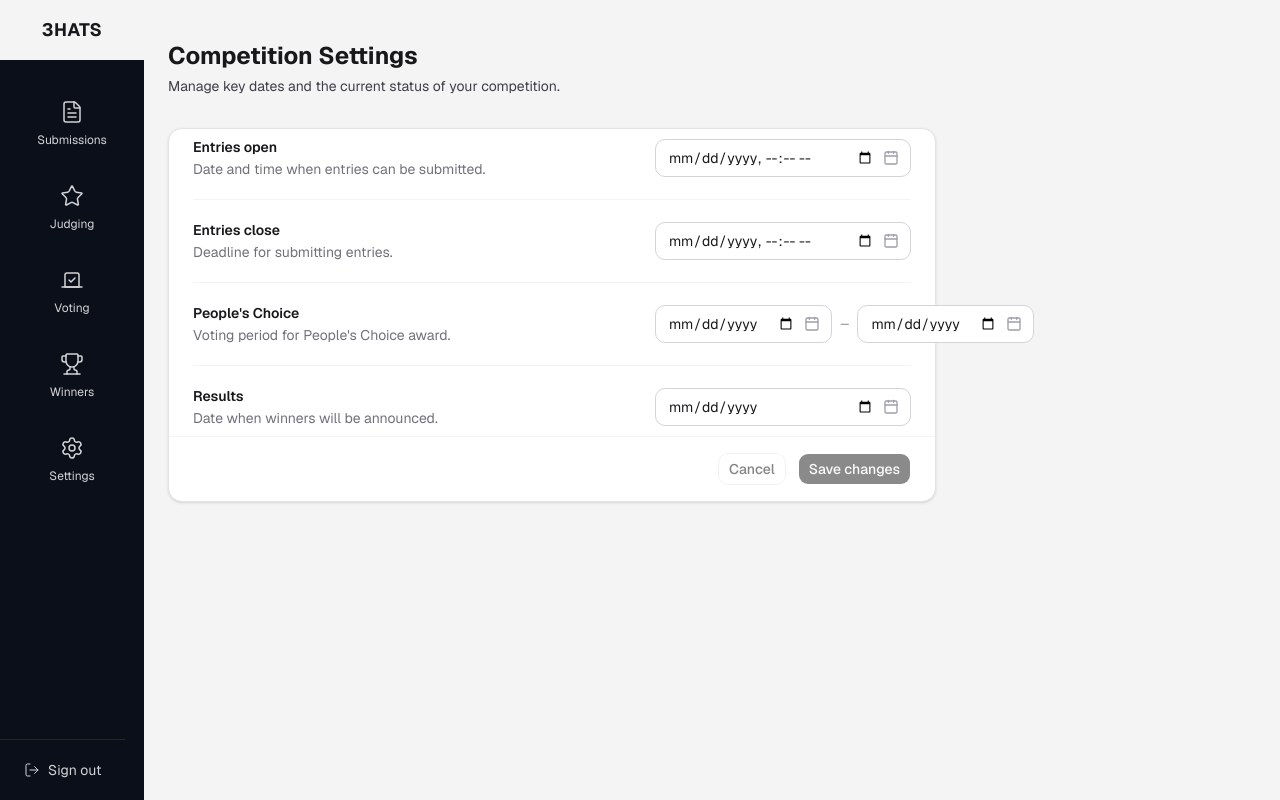
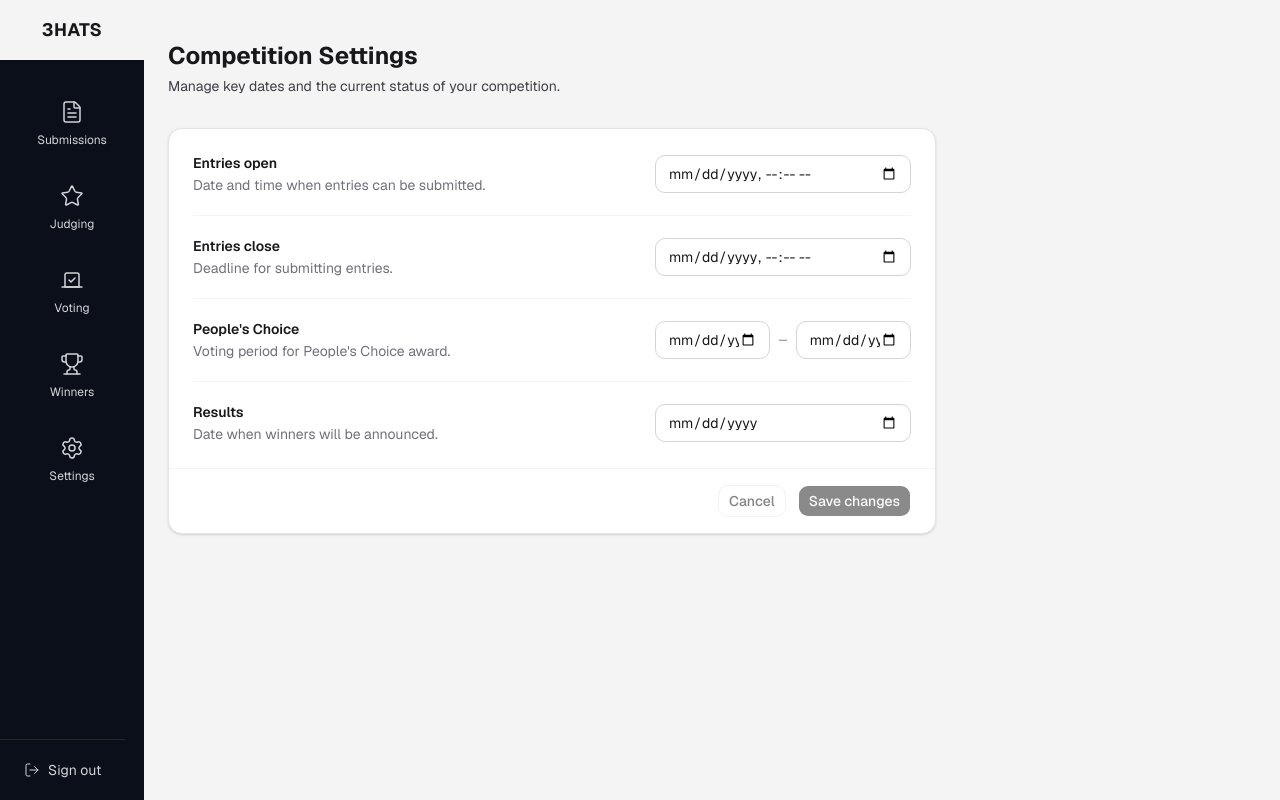
Before and after one commit to xlaoru/3-hats-contest, a Next.js app: page /admin/settings in a window 1280 px wide. Built offline with nearby package versions, Linux system fonts and the light colour scheme; no server answers; the database is empty; sample sign-in values are in the browser's storage.

Commit message:
Fix form styling

```diff
--- a/app/(root)/(admin)/admin/settings/settings-form.tsx
+++ b/app/(root)/(admin)/admin/settings/settings-form.tsx
@@ -3,7 +3,6 @@
 import { Button } from '@/components/ui/button'
 import { CompetitionDateItem, updateCompetitionDate } from '@/lib/actions/competitionDate.action'
 import { cn } from '@/lib/utils'
-import { CalendarIcon } from 'lucide-react'
 import { useMemo, useState, useTransition } from 'react'
 
 type SettingsFormProps = {
@@ -28,9 +27,18 @@ const fieldConfigs: FieldConfig[] = [
 
 type FormValues = Record<FieldName, string>
 
+const MIN_YEAR = 2000
+const MAX_YEAR = 2100
+const inputBounds = {
+  'datetime-local': { min: `${MIN_YEAR}-01-01T00:00`, max: `${MAX_YEAR}-12-31T23:59` },
+  date: { min: `${MIN_YEAR}-01-01`, max: `${MAX_YEAR}-12-31` },
+} as const
+
 function toInputValue(value: Date | string, type: 'datetime-local' | 'date'): string {
   const date = new Date(value)
   if (Number.isNaN(date.getTime())) return ''
+  const year = date.getFullYear()
+  if (year < MIN_YEAR || year > MAX_YEAR) return ''
   const iso = date.toISOString()
   return type === 'datetime-local' ? iso.slice(0, 16) : iso.slice(0, 10)
 }
@@ -51,7 +59,7 @@ function buildInitialValues(dates: CompetitionDateItem[]): { ids: Partial<Record
 const rowClass = 'flex flex-col gap-3 py-5 first:pt-0 last:pb-0 border-b border-zinc-100 last:border-b-0 sm:flex-row sm:items-center sm:justify-between'
 
 const inputClass =
-  'w-full appearance-none rounded-lg border border-zinc-300 bg-white px-3 py-2 pr-9 text-sm text-zinc-900 focus:outline-none focus:ring-2 focus:ring-zinc-400 disabled:opacity-50'
+  'w-full min-w-0 rounded-lg border border-zinc-300 bg-white px-3 py-2 text-sm text-zinc-900 focus:outline-none focus:ring-2 focus:ring-zinc-400 disabled:opacity-50'
 
 function DateField({
   value,
@@ -64,20 +72,18 @@ function DateField({
   type: 'datetime-local' | 'date'
   disabled?: boolean
 }) {
+  const bounds = inputBounds[type]
+
   return (
-    <div className="relative">
     <input
       type={type}
       value={value}
       disabled={disabled}
       onChange={(e) => onChange(e.target.value)}
+      min={bounds.min}
+      max={bounds.max}
       className={inputClass}
     />
-      <CalendarIcon
-        size={16}
-        className="pointer-events-none absolute right-3 top-1/2 -translate-y-1/2 text-zinc-400"
-      />
-    </div>
   )
 }
 
@@ -107,6 +113,16 @@ export default function SettingsForm({ dates }: SettingsFormProps) {
 
     if (changed.length === 0) return
 
+    const invalidField = changed.find((field) => {
+      const year = new Date(values[field.name]).getFullYear()
+      return year < MIN_YEAR || year > MAX_YEAR
+    })
+
+    if (invalidField) {
+      setError(`Enter a valid year (${MIN_YEAR}–${MAX_YEAR}) for "${invalidField.sourceName}".`)
+      return
+    }
+
     startTransition(async () => {
       const results = await Promise.all(
         changed.map((field) => {
@@ -127,7 +143,7 @@ export default function SettingsForm({ dates }: SettingsFormProps) {
 
   return (
     <div className="w-full max-w-3xl rounded-xl border border-zinc-200 bg-white shadow-sm">
-      <div className="flex flex-col px-6 py-2">
+      <div className="flex flex-col p-6">
         <div className={rowClass}>
           <div className="flex flex-col gap-0.5">
             <p className="text-sm font-semibold text-zinc-900">Entries open</p>
@@ -164,19 +180,23 @@ export default function SettingsForm({ dates }: SettingsFormProps) {
             <p className="text-sm text-zinc-500">Voting period for People&apos;s Choice award.</p>
           </div>
           <div className="flex w-full items-center gap-2 sm:w-64 shrink-0">
+            <div className="min-w-0 flex-1">
               <DateField
                 type="date"
                 value={values.votingStart}
                 onChange={(v) => update('votingStart', v)}
                 disabled={isPending}
               />
+            </div>
             <span className="shrink-0 text-zinc-400">–</span>
+            <div className="min-w-0 flex-1">
               <DateField
                 type="date"
                 value={values.votingEnd}
                 onChange={(v) => update('votingEnd', v)}
                 disabled={isPending}
               />
+            </div>
           </div>
         </div>
 
```
Lines whose indentation alone changed are shown as unchanged.
